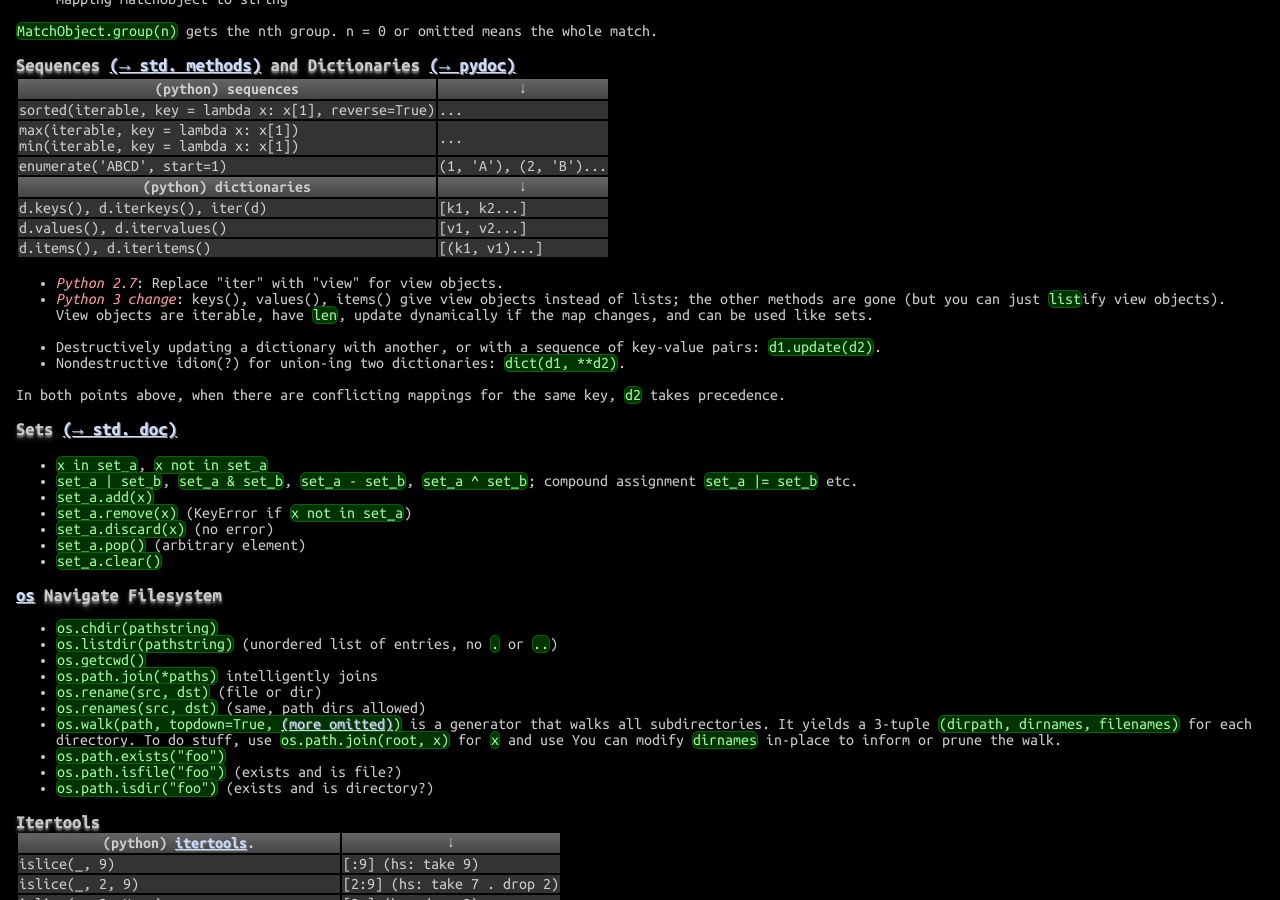
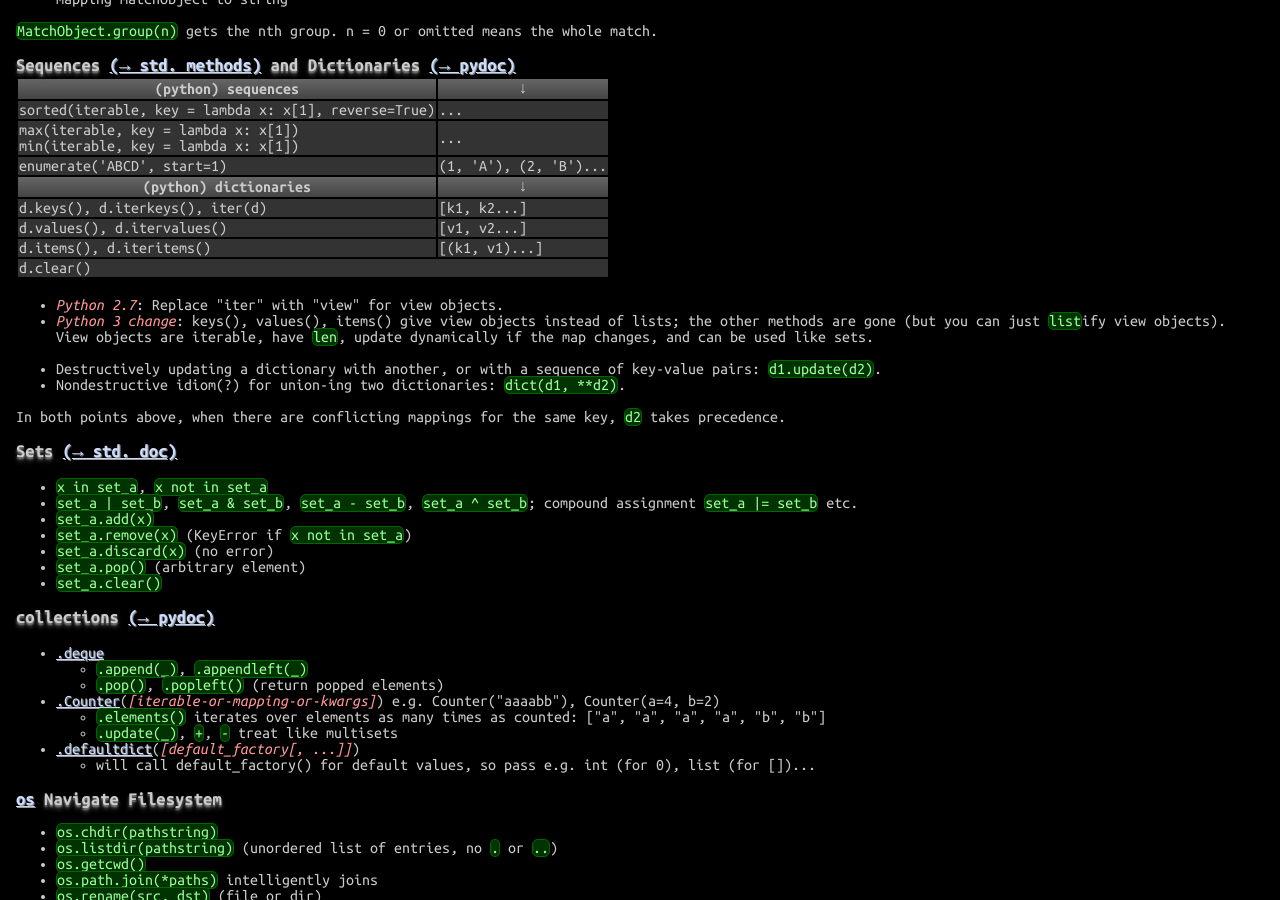
Before and after one commit to betaveros/cs, a Jekyll site: the page built from index.html, in a window 1280 px wide and 900 px high, scrolled down 1556 px. Built offline with Jekyll 4.4.1, drawn with Linux system fonts in a browser that asks for light colours.

Commit message:
Python dict and collections updates

```diff
--- a/_includes/python.html
+++ b/_includes/python.html
@@ -59,6 +59,7 @@ codecs.decode(obj, encoding, errors)
 	<tr><td>d.keys(), d.iterkeys(), iter(d)</td><td>[k1, k2...]</td></tr>
 	<tr><td>d.values(), d.itervalues()</td><td>[v1, v2...]</td></tr>
 	<tr><td>d.items(), d.iteritems()</td><td>[(k1, v1)...]</td></tr>
+	<tr><td colspan="2">d.clear()</td><tr>
 </table>
 <ul>
 <li><em>Python 2.7</em>: Replace "iter" with "view" for view objects.</li>
@@ -85,7 +86,26 @@ codecs.decode(obj, encoding, errors)
 	<li><code>set_a.pop()</code> (arbitrary element)</li>
 	<li><code>set_a.clear()</code></li>
 </ul>
-
+<h3>collections <a href="https://docs.python.org/2/library/collections.html#collections.deque">(&rarr; pydoc)</a></h3>
+<ul>
+	<li><a href="https://docs.python.org/2/library/collections.html#deque-objects">.deque</a>
+		<ul>
+			<li><code>.append(_)</code>, <code>.appendleft(_)</code></li>
+			<li><code>.pop()</code>, <code>.popleft()</code> (return popped elements)</li>
+		</ul>
+	</li>
+	<li><a href="https://docs.python.org/2/library/collections.html#collections.Counter">.Counter</a>(<em>[iterable-or-mapping-or-kwargs]</em>) e.g. Counter("aaaabb"), Counter(a=4, b=2)
+		<ul>
+			<li><code>.elements()</code> iterates over elements as many times as counted: ["a", "a", "a", "a", "b", "b"]</li>
+			<li><code>.update(_)</code>, <code>+</code>, <code>-</code> treat like multisets</li>
+		</ul>
+	</li>
+	<li><a href="https://docs.python.org/2/library/collections.html#defaultdict-objects">.defaultdict</a>(<em>[default_factory[, ...]]</em>)
+		<ul>
+			<li>will call default_factory() for default values, so pass e.g. int (for 0), list (for [])...</li>
+		</ul>
+	</li>
+</ul>
 <h3><a href="https://docs.python.org/2/library/os.html">os</a> Navigate Filesystem</h3>
 <ul>
 	<li><code>os.chdir(pathstring)</code></li>
```
